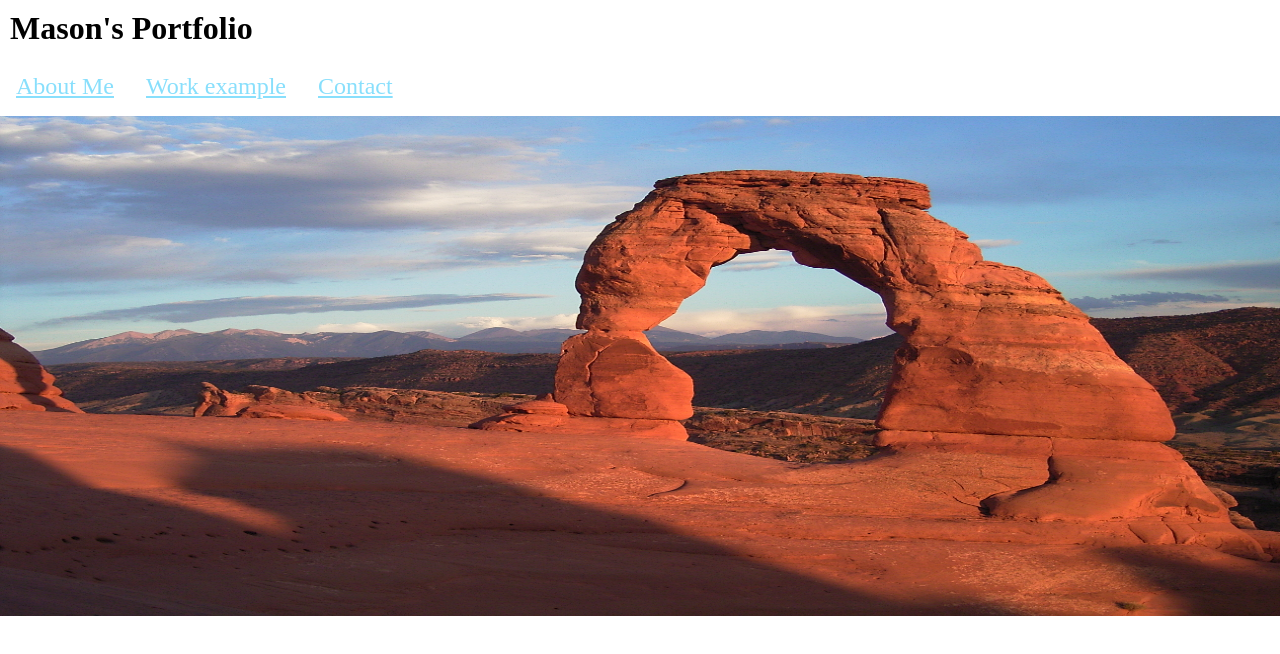
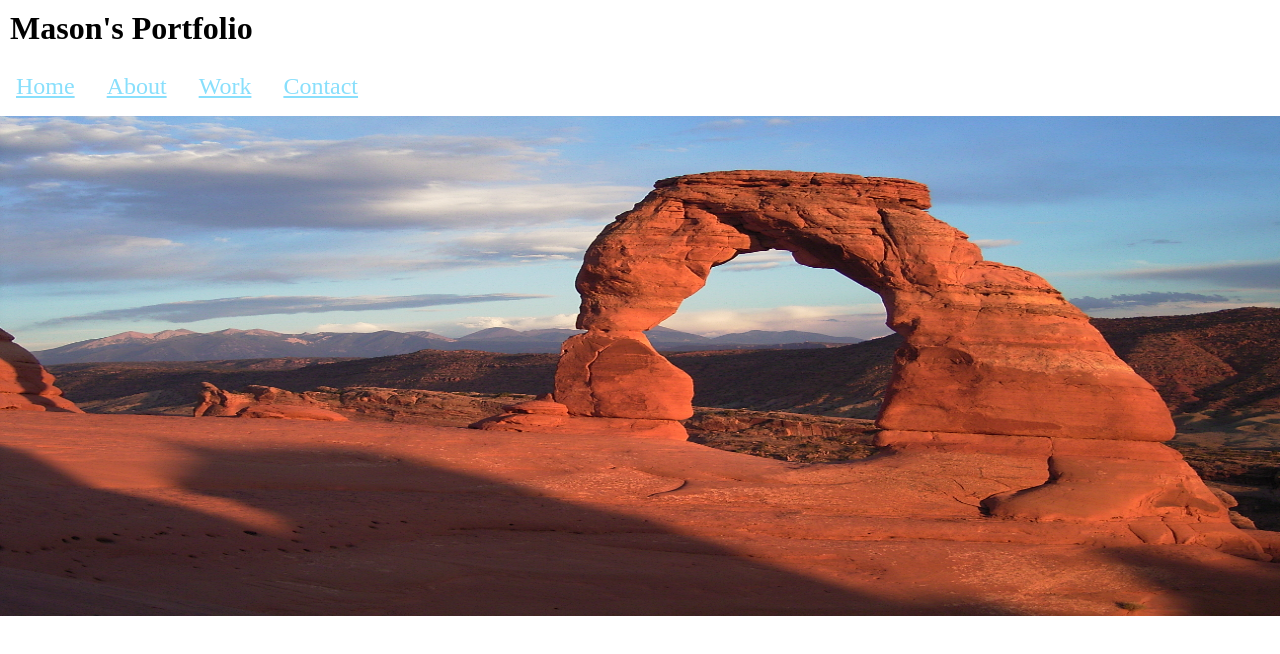
Before and after one commit to mhowe21/react-portfolio, a React (Create React App) app: page / in a window 1280 px wide. Shown: the top 654 px of the page. Built offline with nearby package versions, Linux system fonts and the light colour scheme.

Commit message:
update renderPage

```diff
--- a/src/App.js
+++ b/src/App.js
@@ -3,10 +3,26 @@ import Headers from "./components/Navbar";
 import Heroimage from "./components/Heroimage";
 
 function App() {
+  const [currentPage, handlePageChange] = useState("Home");
+
+  const renderPage = () => {
+    switch (currentPage) {
+      case "About":
+        return "About";
+      case "Work":
+        return "work";
+      case "Contact":
+        return "Contact";
+    }
+  };
   return (
     <>
       <nav>
-        <Headers />
+        <Headers
+          currentPage={currentPage}
+          handlePageChange={handlePageChange}
+        />
+        <div>{renderPage()}</div>
       </nav>
       <div>
         <Heroimage />
--- a/src/components/Navbar.js
+++ b/src/components/Navbar.js
@@ -1,28 +1,27 @@
 import React, { useEffect, useState } from "react";
 
 export default function header(props) {
-  const {
-    categories = [],
-    setCurrentCategory,
-    contactSelected,
-    currentCategory,
-  } = props;
+  const tabs = ["Home", "About", "Work", "Contact"];
 
   return (
     <>
       <nav className="navebar">
         <div className="portfolio-name">Mason's Portfolio</div>
         <div className="navbar-links">
-          <ul>
-            <li>
-              <a href="#about">About Me</a>
-            </li>
-            <li>
-              <a href="#work">Work example</a>
-            </li>
-            <li>
-              <a href="#contact">Contact</a>
-            </li>
+          <ul className="nav nav-tabs">
+            {tabs.map((tab) => (
+              <li className="nav-item" key={tab}>
+                <a
+                  href={"#" + tab.toLowerCase()}
+                  onClick={() => props.handlePageChange(tab)}
+                  className={
+                    props.currentPage === tab ? "nav-link active" : "nav-link"
+                  }
+                >
+                  {tab}
+                </a>
+              </li>
+            ))}
           </ul>
         </div>
       </nav>
```
Also changed, not shown: 1 other file (tests, documents, lock files or other folders).
